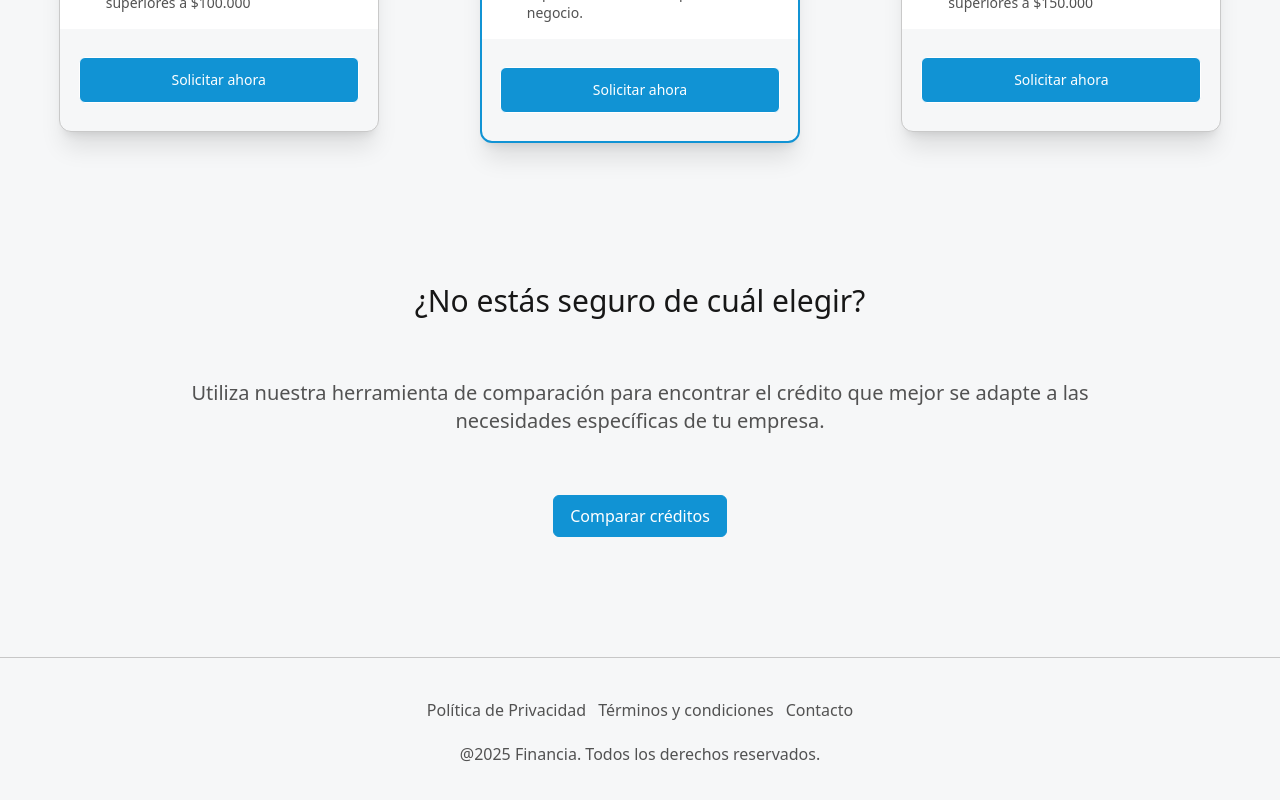
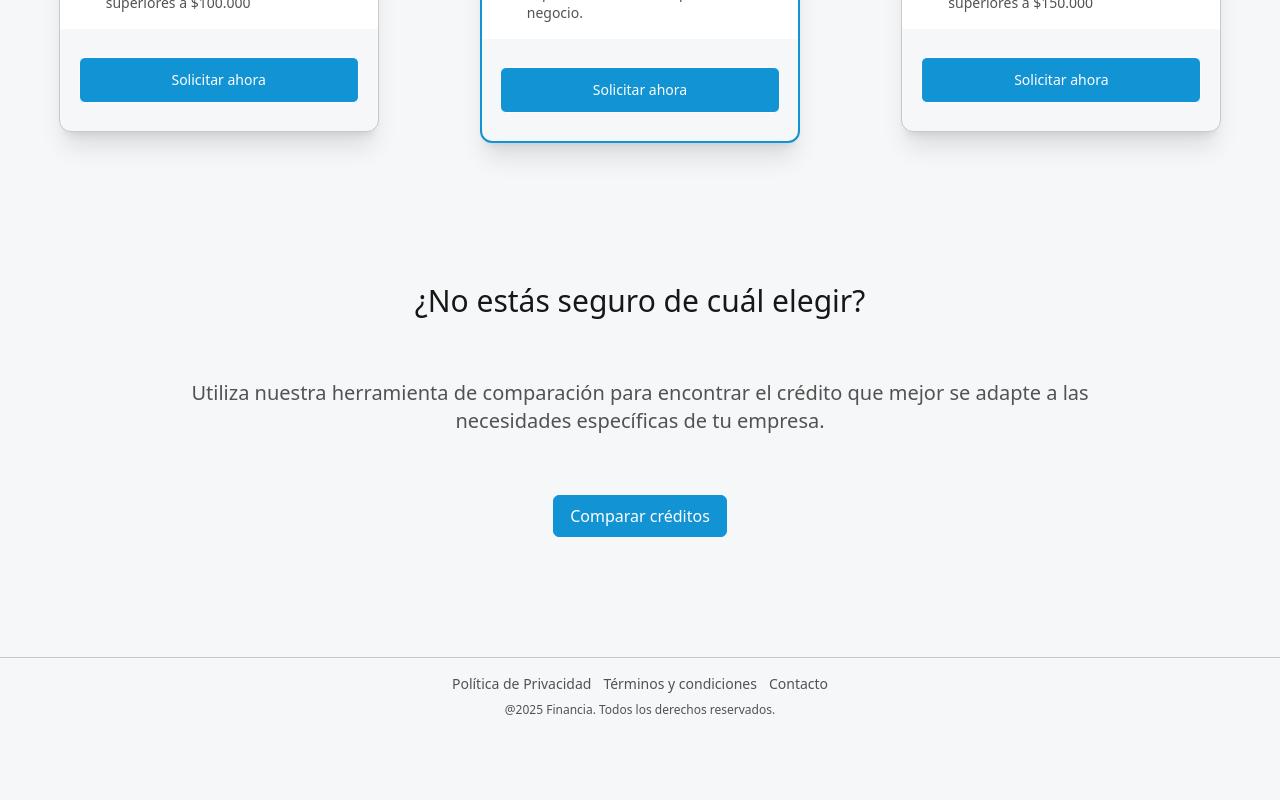
Before and after one commit to cterryc/pyme, a React (Vite) app in the folder front/: page / in a window 1280 px wide. Shown: the part 995-1795 px from the top of the page. After the commit the page ends 1729 px from the top, so only its background shows below. Built offline with nearby package versions, Linux system fonts and the light colour scheme.

Commit message:
refactor: update Footer component styles for improved layout and readability

```diff
--- a/front/src/components/Footer.tsx
+++ b/front/src/components/Footer.tsx
@@ -1,19 +1,20 @@
 import { Link } from 'react-router-dom'
 export const Footer = () => {
   return (
-    <footer className='flex flex-col items-center gap-5 p-10 border-t-1 border-[rgba(199,199,199,1)] text-center'>
-      <ul className='flex gap-3'>
+    <footer className="flex flex-col items-center gap-2 p-4 border-t border-[rgba(199,199,199,1)] text-center">
+      <ul className="flex gap-3 text-sm">
         <li>
-          <Link to='/'>Política de Privacidad</Link>
+          <Link to="/">Política de Privacidad</Link>
         </li>
         <li>
-          <Link to='/'>Términos y condiciones</Link>
+          <Link to="/">Términos y condiciones</Link>
         </li>
         <li>
-          <Link to='/'>Contacto</Link>
+          <Link to="/">Contacto</Link>
         </li>
       </ul>
-      <p>@2025 Financia. Todos los derechos reservados.</p>
+      <p className="text-xs">@2025 Financia. Todos los derechos reservados.</p>
     </footer>
+
   )
 }
```
